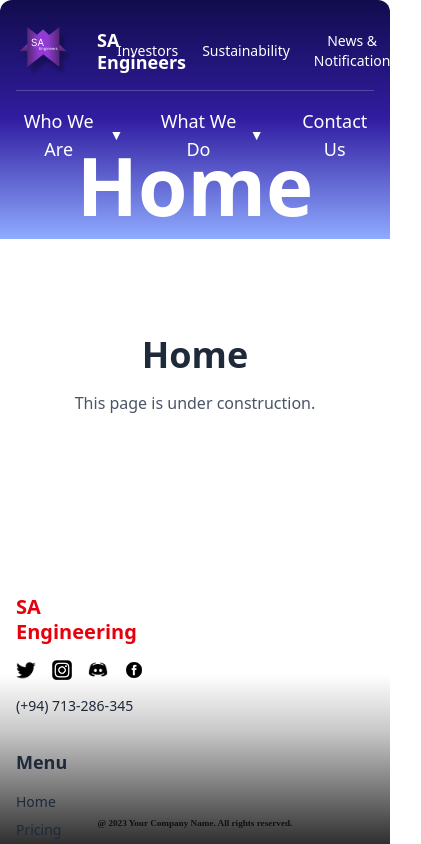
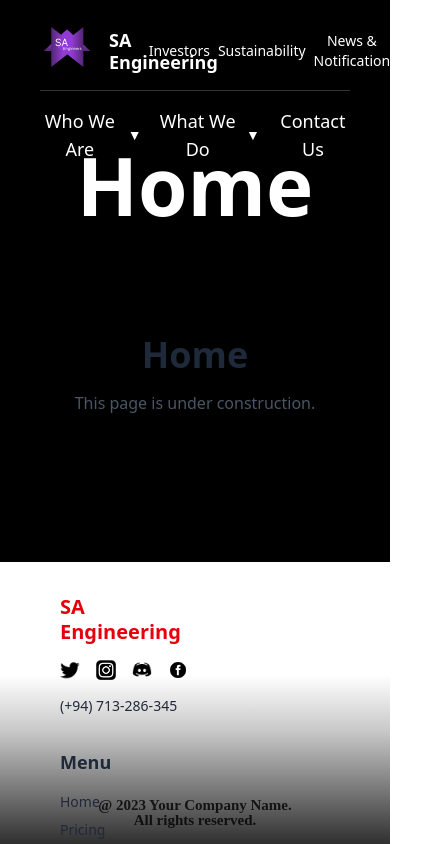
Before and after one commit to Eranda724/SA-Engineering-Front-End, a React (Vite) app: page / in a window 390 px wide. Shown: the top 844 px of the page, 421 px wide, since content can reach past the window. Built offline with nearby package versions, Linux system fonts and the light colour scheme.

Commit message:
fix = Comphany Name - SA Engineers --> SA Engineering home page header is transeparant Second row list get right side Logo and Name get left side Try mobile response

```diff
--- a/src/components/Footer.jsx
+++ b/src/components/Footer.jsx
@@ -10,7 +10,7 @@ const Footer = () => {
         height: '282px',
       }}
     >
-      <div className="max-w-7xl mx-auto px-4 py-8 h-full relative">
+      <div className="max-w-9xl mx-auto px-15 py-8 h-full relative">
         <div className="grid grid-cols-1 md:grid-cols-4 gap-8 h-full">
           {/* Left Column - Logo & Contact */}
           <div className="space-y-4">
@@ -165,7 +165,7 @@ const Footer = () => {
                 aria-label="Email address"
                 type="email"
                 placeholder="Enter your mail..."
-                className="w-[510px] h-[40px] rounded-l-[2px] px-4 text-sm placeholder:text-sm focus:outline-none"
+                className="w-[510px] h-[40px] border border-black rounded-l-[2px] px-4 text-sm placeholder:text-sm focus:outline-none"
               />
 
               <button
@@ -196,7 +196,7 @@ const Footer = () => {
             style={{
               fontFamily: '"Abhaya Libre", serif',
               fontWeight: 800,
-              fontSize: '9.17px',
+              fontSize: '15px',
               lineHeight: '100%',
               letterSpacing: '0%',
               color: 'rgba(0,0,0,0.8)',
--- a/src/components/Layout.jsx
+++ b/src/components/Layout.jsx
@@ -2,9 +2,9 @@ import React from 'react'
 import Header from './header'
 import Footer from './Footer'
 
-const Layout = ({ pageTitle, children }) => {
+const Layout = ({ pageTitle, children, bgColor = 'bg-white' }) => {
   return (
-    <div className="min-h-screen flex flex-col bg-white">
+    <div className={`min-h-screen flex flex-col ${bgColor}`}>
       <Header pageTitle={pageTitle} />
       <main className="flex-1">{children}</main>
       <Footer />
--- a/src/components/PlaceholderPage.jsx
+++ b/src/components/PlaceholderPage.jsx
@@ -2,8 +2,9 @@ import React from 'react'
 import Layout from './Layout'
 
 const PlaceholderPage = ({ title, children }) => {
+  const bgColor = title === 'Home' ? 'bg-black' : 'bg-white'
   return (
-    <Layout pageTitle={title}>
+    <Layout pageTitle={title} bgColor={bgColor}>
       <div className="flex items-center justify-center py-24">
         <div className="text-center px-4">
           <h1 className="text-4xl font-bold text-gray-800 mb-4">{title}</h1>
--- a/src/components/header.jsx
+++ b/src/components/header.jsx
@@ -1,13 +1,14 @@
 import React, { useState, useEffect, useRef } from 'react'
-import { useNavigate } from 'react-router-dom'
+import { useNavigate, useLocation, Link } from 'react-router-dom'
 
 const Header = ({
   bgGradient = 'from-brand-purple-dark via-brand-purple-medium to-brand-purple-light',
   textColor = 'text-text-light',
   pageTitle = 'Engineering Services',
-  changePage,
 }) => {
   const navigate = useNavigate()
+  const location = useLocation()
+  const isHome = location.pathname === '/'
   const [showWhoWeAre, setShowWhoWeAre] = useState(false)
   const [showWhatWeDo, setShowWhatWeDo] = useState(false)
 
@@ -33,27 +34,33 @@ const Header = ({
 
   return (
     <header
-      className={`w-full bg-gradient-to-b ${bgGradient} ${textColor} rounded-t-xl overflow-hidden`}
-      style={{
-        background:
-          'linear-gradient(180deg, #110C4D 0%, #311DA1 50%, #8FABFF 100%)',
-      }}
+      className={`w-full ${
+        isHome ? 'bg-transparent' : `bg-gradient-to-b ${bgGradient}`
+      } ${textColor} overflow-hidden`}
+      style={
+        isHome
+          ? {}
+          : {
+              background:
+                'linear-gradient(180deg, #110C4D 0%, #311DA1 22%, #8FABFF 92%)',
+            }
+      }
     >
       <div
-        className="max-w-7xl mx-auto px-4 py-6 header-hero-container"
+        className="max-w-8xl mx-auto px-10 py-6 header-hero-container"
         style={{ height: '239px' }}
       >
         <div className="flex items-center justify-between mb-3">
-          <div className="flex items-center gap-3">
+          <Link to="/" className="flex items-center">
             <img src="src/assets/icon.png" alt="Icon" />
             <div className="flex flex-col">
               <span className="text-lg font-bold leading-tight">
-                SA Engineers
+                SA Engineering
               </span>
             </div>
-          </div>
+          </Link>
 
-          <div className="flex items-center gap-6 text-sm">
+          <div className="flex items-center gap-2 md:gap-6 text-sm">
             <button
               onClick={() => navigate('/investors')}
               className="hover:text-brand-cyan transition-colors"
@@ -105,8 +112,8 @@ const Header = ({
           </div>
         </div>
 
-        <div className="flex justify-center border-t border-white/20 pt-4">
-          <nav className="flex items-center gap-8">
+        <div className="flex justify-center md:justify-end border-t border-white/20 pt-4">
+          <nav className="flex items-center gap-4 md:gap-8">
             <div className="relative" ref={whoWeAreRef}>
               <button
                 onClick={(e) => {
```
